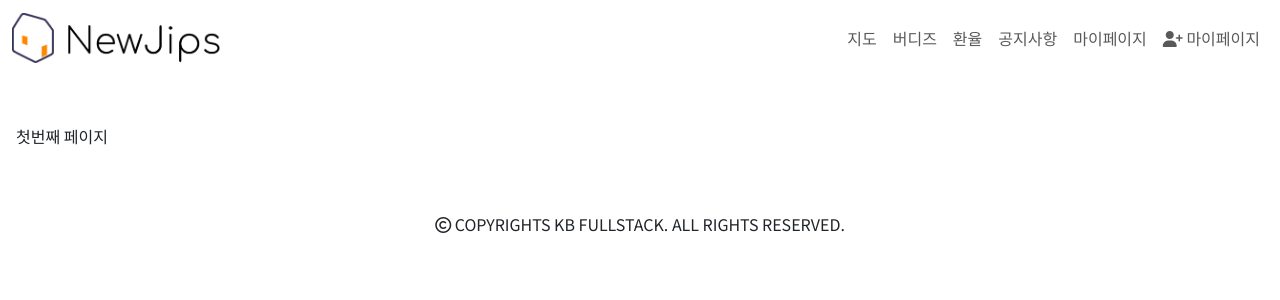
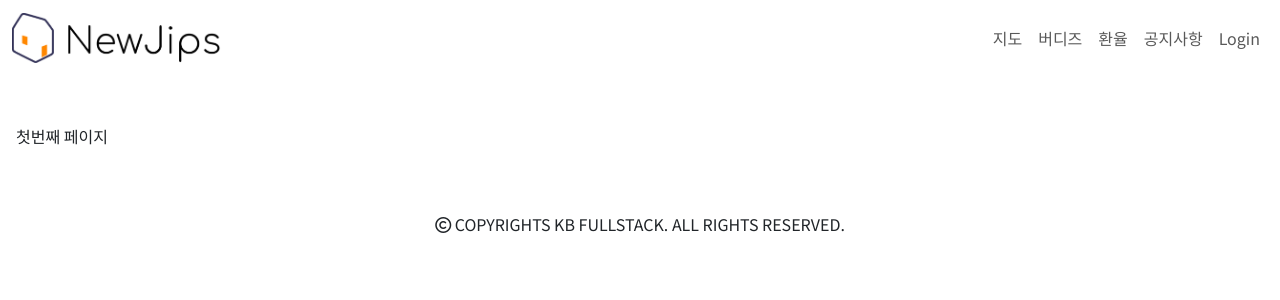
Before and after one commit to ParkJeongBin01/homenewjips, a Vue app: page / in a window 1280 px wide. Shown: the top 300 px of the page. Built offline with nearby package versions, Linux system fonts and the light colour scheme; what vue-awesome-paginate would draw is missing.

Commit message:
changeheader

```diff
--- a/src/components/layouts/DefaultLayout.vue
+++ b/src/components/layouts/DefaultLayout.vue
@@ -1,5 +1,5 @@
 <script setup>
-import Header from './Header.vue';
+//import Header from './Header.vue';
 import NavBar from './NavBar.vue';
 import Footer from './Footer.vue';
 </script>
--- a/src/components/layouts/NavBar.vue
+++ b/src/components/layouts/NavBar.vue
@@ -12,21 +12,30 @@ const toggleNavShow = () => (state.isNavShow = !state.isNavShow);
 </script>
 
 <template>
-  <nav class="navbar navbar-expand-sm ">
+  <nav class="navbar navbar-expand-sm">
     <div class="container-fluid">
       <router-link class="navbar-brand" to="/">
         <img src="@/assets/images/newjips.png" alt="Brand Logo" style="height: 100%; max-height: 50px;"></img>
       </router-link>
+
+      <!-- 햄버거버튼 -->
+      <!-- <button class="navbar-toggler" type="button" @click="toggleNavShow" aria-controls="collapsibleNavbar" aria-expanded="state.isNavShow" aria-label="Toggle navigation"> -->
       <button class="navbar-toggler" type="button" data-bs-toggle="collapse" data-bs-target="#collapsibleNavbar" @click="toggleNavShow">
         <span class="navbar-toggler-icon"></span>
       </button>
-      <div :class="navClass" style="display: flex; flex-grow: unset;" >
-        <div style="flex-direction: row; display: flex;">
+
+
+      <div :class="navClass" id="collapsibleNavbar" style="flex-grow: 0">
+        <div style="flex-direction: row; display: flex">
+        <!-- <div :class="navClass" id="collapsibleNavbar" style="display: flex; flex-grow: unset;"> -->
+        <!-- <div style="flex-direction: row; display: flex;"> -->
         <MenuGroup :menus="config.menus" />
         <AccountMenuGroup />
       </div>
       </div>
     </div>
+    <!-- </div> -->
+  <!-- </div> -->
   </nav>
 </template>
 <style>
--- a/src/components/layouts/menu/AccountMenuGroup.vue
+++ b/src/components/layouts/menu/AccountMenuGroup.vue
@@ -21,7 +21,7 @@ const id = computed(() => auth.id);
     </template>
     <template v-else>
       <MenuItem :menu="login" />
-      <MenuItem :menu="join" />
+      <!-- <MenuItem :menu="join" /> -->
     </template>
   </ul>
 </template>
--- a/src/config/index.js
+++ b/src/config/index.js
@@ -21,7 +21,7 @@ export default {
   accoutMenus: {
     login: {
       url: '/auth/login',
-      title: '마이페이지',
+      title: 'Login',
     },
 
     join: {
```
